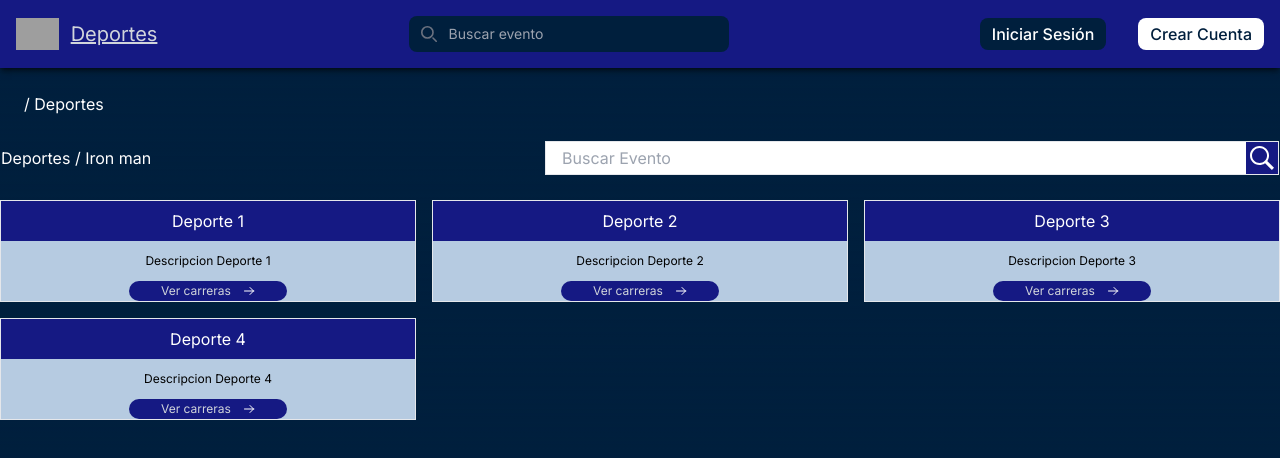
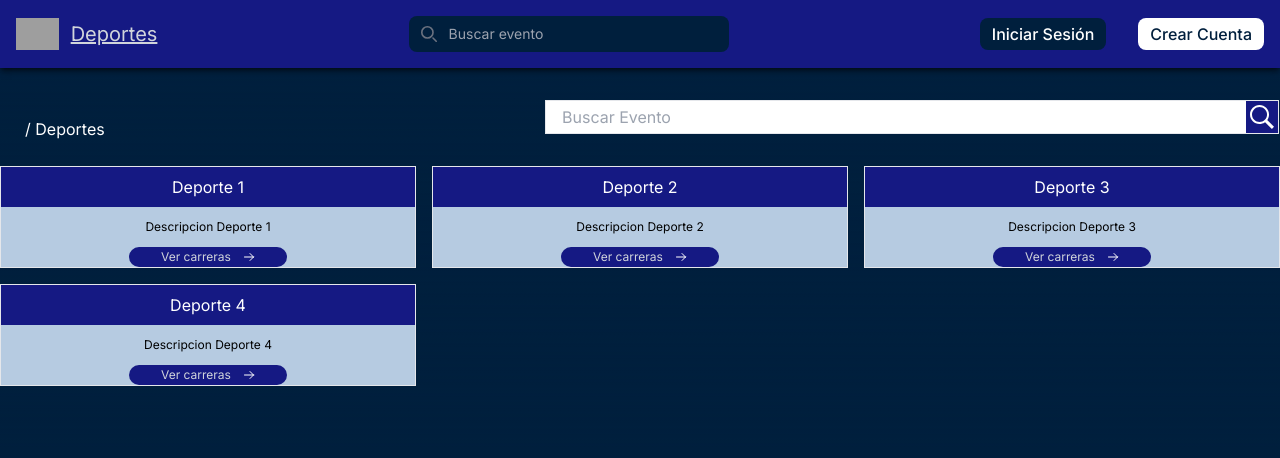
Before and after one commit to NahuelNGomez/Medalgram, a Next.js app in the folder src/frontend/medalgram/: page /sports in a window 1280 px wide. Shown: the top 458 px of the page. Built offline with nearby package versions, Linux system fonts and the light colour scheme; grey boxes are pictures that could not be loaded.

Commit message:
Add breadcrumb to searchbar row

```diff
--- a/src/frontend/medalgram/src/app/sports/page.tsx
+++ b/src/frontend/medalgram/src/app/sports/page.tsx
@@ -23,9 +23,8 @@ export default function Sports() {
   return (
     <main>
       <NavegationBar />
-      <Breadcrumbs items={breadcrumb} />
       <article className="col-span-1 border flex items-center justify-between outline-transparent border-transparent pt-6">
-        <div>Deportes / Iron man</div>
+        <Breadcrumbs items={breadcrumb} />
         <SearchBar
           placeholder="Buscar Evento"
           onChange={(e) => {
```
